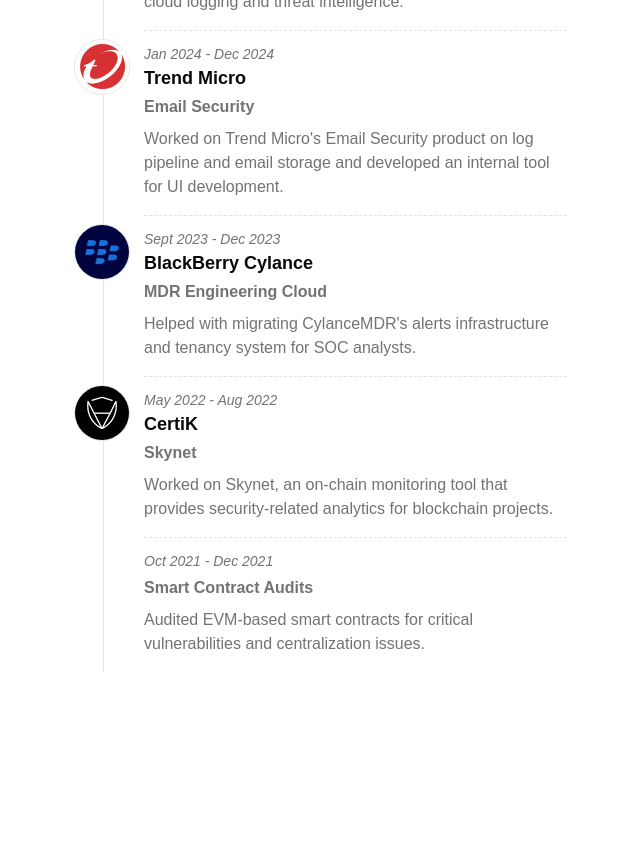
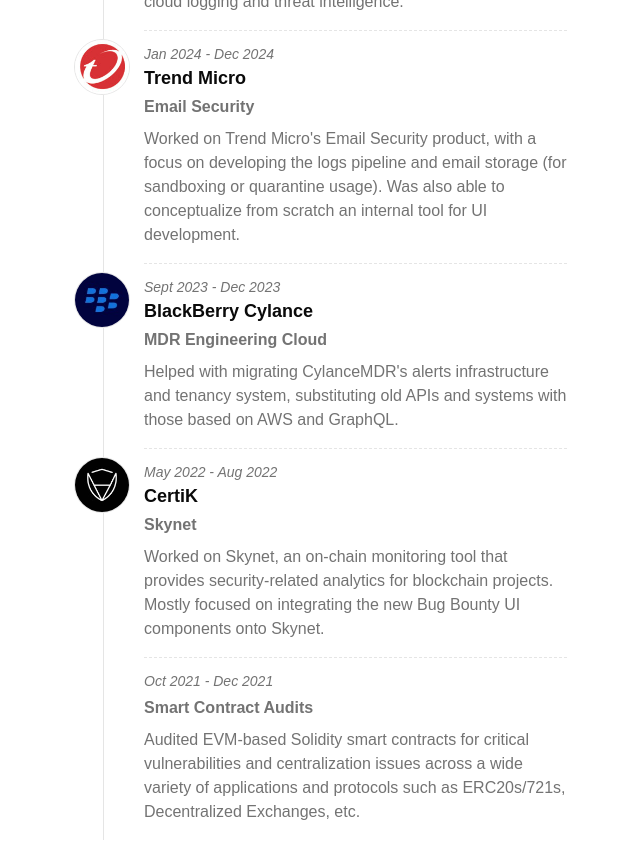
Before and after one commit to jangarong/jangarong.github.io, a Next.js app: page / in a window 1280 px wide. Shown: the part 1220-2062 px from the top of the page, without its empty margins (313-953 px from the left). Built offline with nearby package versions, Linux system fonts and the light colour scheme.

Commit message:
fix the wording

```diff
--- a/src/components/works-tree.tsx
+++ b/src/components/works-tree.tsx
@@ -24,7 +24,8 @@ const experiences = [
         title: "Trend Micro",
         team: "Email Security",
         description: (<div>
-            Worked on Trend Micro&apos;s Email Security product on log pipeline and email storage and developed an internal tool for UI development.
+            Worked on Trend Micro&apos;s Email Security product, with a focus on developing the logs pipeline and email storage (for sandboxing or quarantine usage).
+            Was also able to conceptualize from scratch an internal tool for UI development.
         </div>),
         location: "Ottawa, ON",
         dates: "Jan 2024 - Dec 2024",
@@ -35,7 +36,7 @@ const experiences = [
         title: "BlackBerry Cylance",
         team: "MDR Engineering Cloud",
         description: (<div>
-            Helped with migrating CylanceMDR&apos;s alerts infrastructure and tenancy system for SOC analysts.
+            Helped with migrating CylanceMDR&apos;s alerts infrastructure and tenancy system, substituting old APIs and systems with those based on AWS and GraphQL.
         </div>),
         location: "Mississauga, ON",
         dates: "Sept 2023 - Dec 2023",
@@ -48,6 +49,7 @@ const experiences = [
         description: (
             <div>
                 Worked on Skynet, an on-chain monitoring tool that provides security-related analytics for blockchain projects.
+                Mostly focused on integrating the new Bug Bounty UI components onto Skynet.
             </div>
         ),
         location: "New York, NY (Remote)",
@@ -59,7 +61,8 @@ const experiences = [
         team: "Smart Contract Audits",
         description: (
             <div>
-                Audited EVM-based smart contracts for critical vulnerabilities and centralization issues.
+                Audited EVM-based Solidity smart contracts for critical vulnerabilities and centralization issues across a wide variety
+                of applications and protocols such as ERC20s/721s, Decentralized Exchanges, etc.
             </div>
         ),
         dates: "Oct 2021 - Dec 2021",
```
